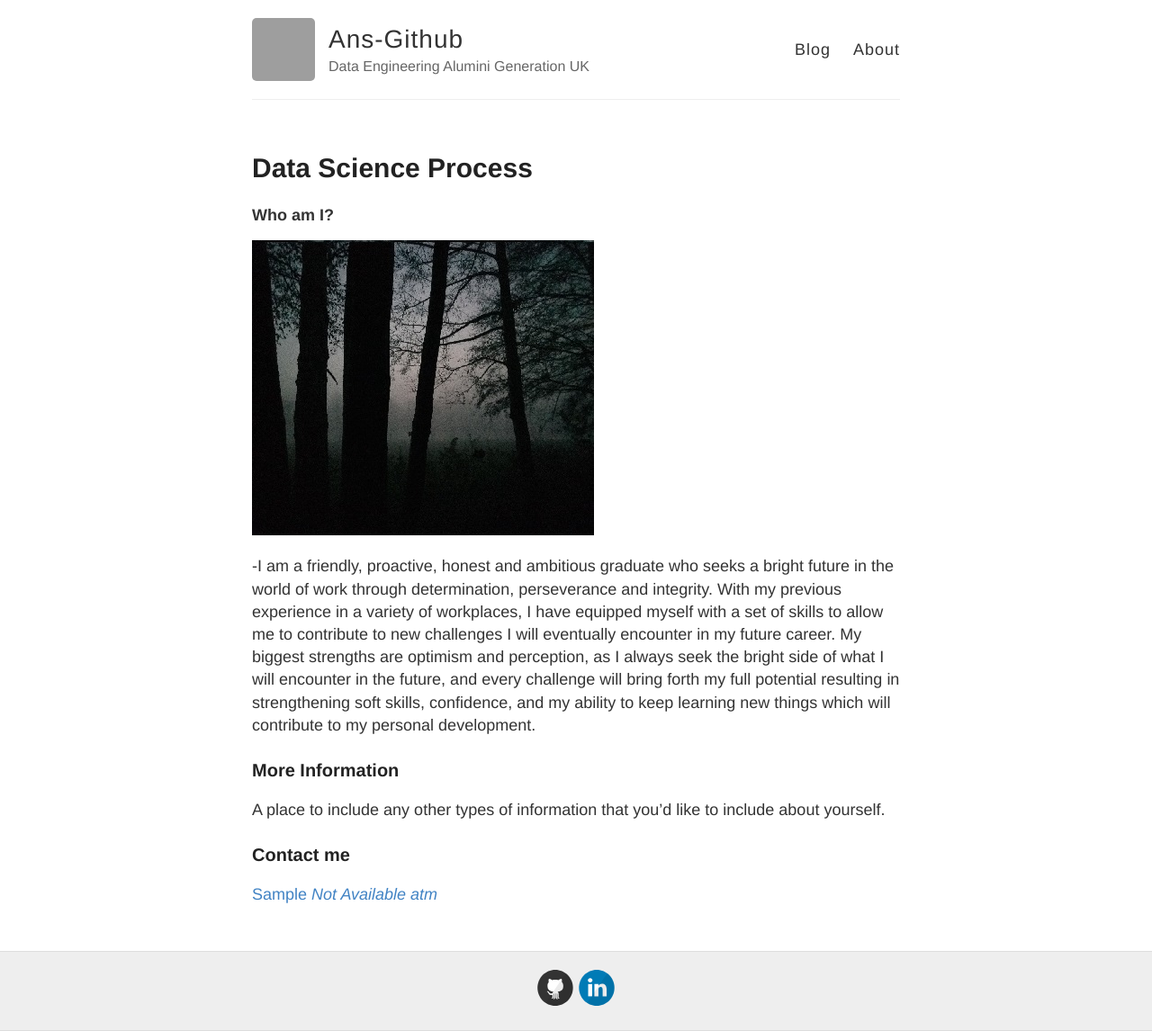
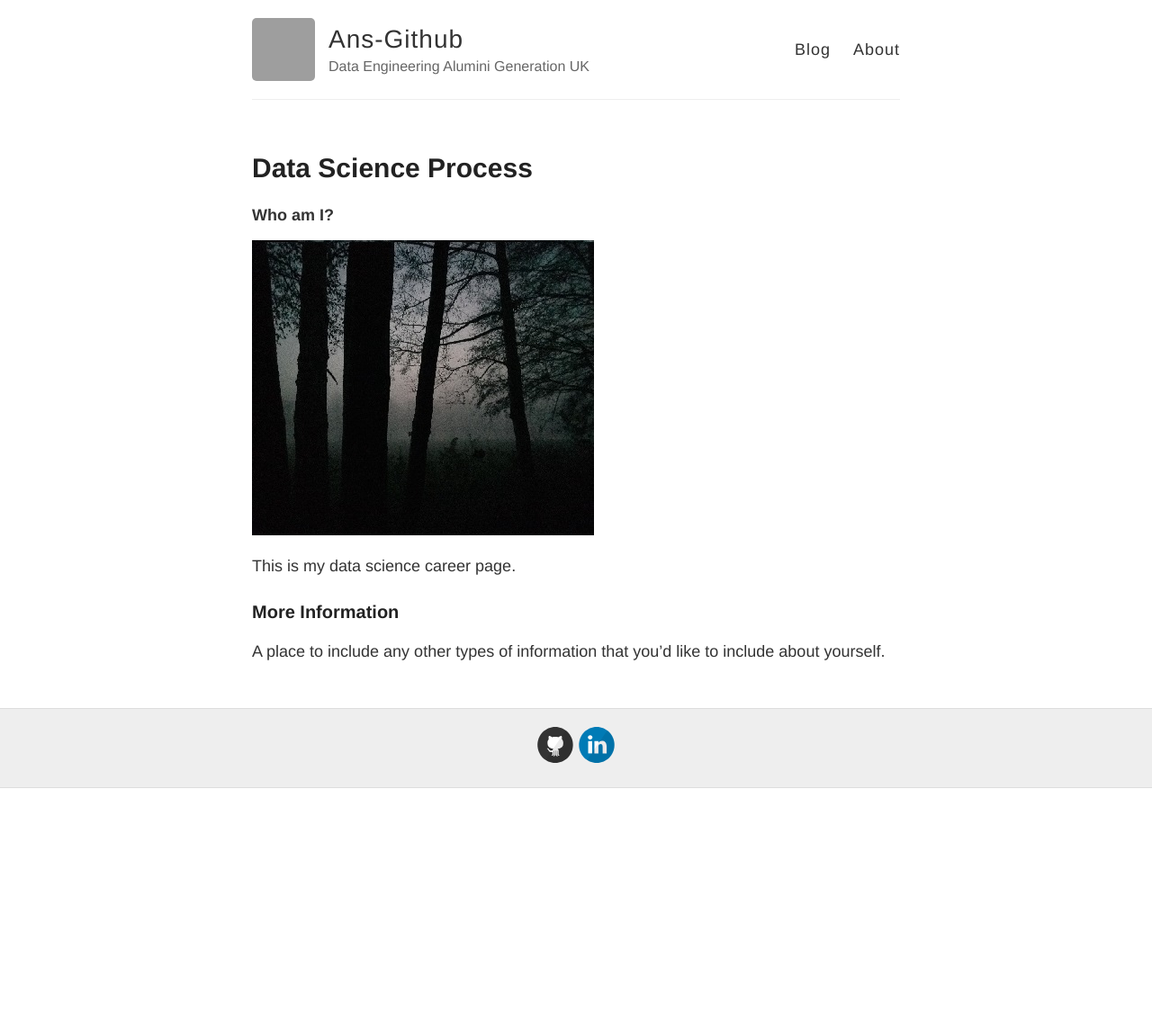
Before and after one commit to ans-github/ans-github.github.io, a Jekyll site: the page built from Data Science Process.md, in a window 1280 px wide. Shown: the whole page at 90% size. Built offline with Jekyll 4.4.1, drawn with Linux system fonts in a browser that asks for light colours; after the commit the page ends 900 px from its top, so only the background shows below that; grey boxes are pictures that could not be loaded.

Commit message:
changes made

```diff
--- a/Data Science Process.md
+++ b/Data Science Process.md
@@ -8,12 +8,8 @@ permalink: /My Career/
 
 ![an image alt text]({{ site.baseurl }}/images/Avatar.jpg "an image title")
 
--I am a friendly, proactive, honest and ambitious graduate who seeks a bright future in the world of work through determination, perseverance and integrity. With my previous experience in a variety of workplaces, I have equipped myself with a set of skills to allow me to contribute to new challenges I will eventually encounter in my future career. My biggest strengths are optimism and perception, as I always seek the bright side of what I will encounter in the future, and every challenge will bring forth my full potential resulting in strengthening soft skills, confidence, and my ability to keep learning new things which will contribute to my personal development.
+This is my data science career page.
 
 ### More Information
 
 A place to include any other types of information that you'd like to include about yourself.
-
-### Contact me
-
-[Sample *Not Available atm*](mailto:email@domain.com)
--- a/_config.yml
+++ b/_config.yml
@@ -47,7 +47,7 @@ url:
 # (http://yourusername.github.io/repository-name)
 # and NOT your User repository (http://yourusername.github.io)
 # then add in the baseurl here, like this: "/repository-name"
-baseurl: /ans-github.github.io
+baseurl:
 
 #
 # !! You don't need to change any of the configuration flags below !!
```
